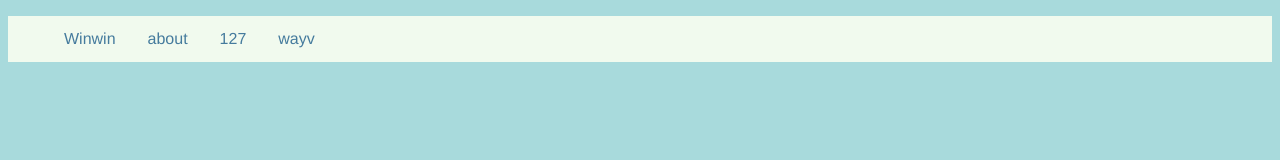
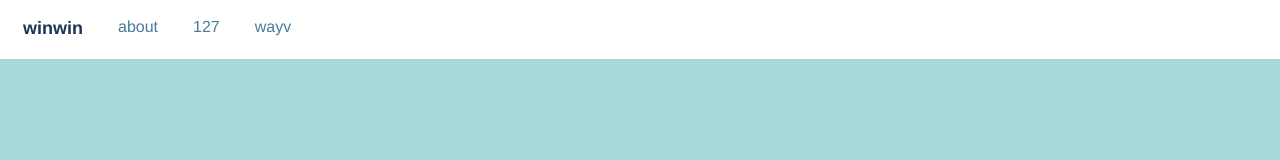
Before and after one commit to Jus10Yap/WinwinPortfolio, a plain HTML site: page home.html in a window 1280 px wide. Drawn offline with Linux system fonts and the light colour scheme.

Commit message:
navigating bar

```diff
--- a/home.html
+++ b/home.html
@@ -15,10 +15,10 @@
 <body>
     <header>
         <ul>
-            <li><a href="#home">Winwin</a></li>
-            <li><a href="#news">about</a></li>
-            <li><a href="#contact">127</a></li>
-            <li><a href="#about">wayv</a></li>
+            <li style="font-weight: bold; font-size:large"><a href="#home">winwin</a></li>
+            <li><a href="#about">about</a></li>
+            <li><a href="#127">127</a></li>
+            <li><a href="#wayv">wayv</a></li>
         </ul>
     </header>
 </body>
--- a/homestyles.css
+++ b/homestyles.css
@@ -4,16 +4,12 @@ body {
     color: #1D3557;
 }
 
-header {
-    background-color: #F1FAEE;
-}
-
 ul {
     list-style-type: none;
-    margin: -10;
-    padding: -10;
+    margin: -10px;
+    padding: -10px;
     overflow: hidden;
-    background-color: #F1FAEE;
+    background-color: white;
 }
 
 li {
@@ -23,15 +19,13 @@ li {
 li a {
     display: block;
     color: #457B9D;
+    font-family: Helvetica;
     text-align: center;
-    padding: 14px 16px;
+    margin-left: -65px;
+    padding: 20px 50px;
     text-decoration: none;
 }
 
 li a:hover {
-    background-color: #111;
+    color: #1D3557;
 }
-
-p {
-    color: red;
-}
```
